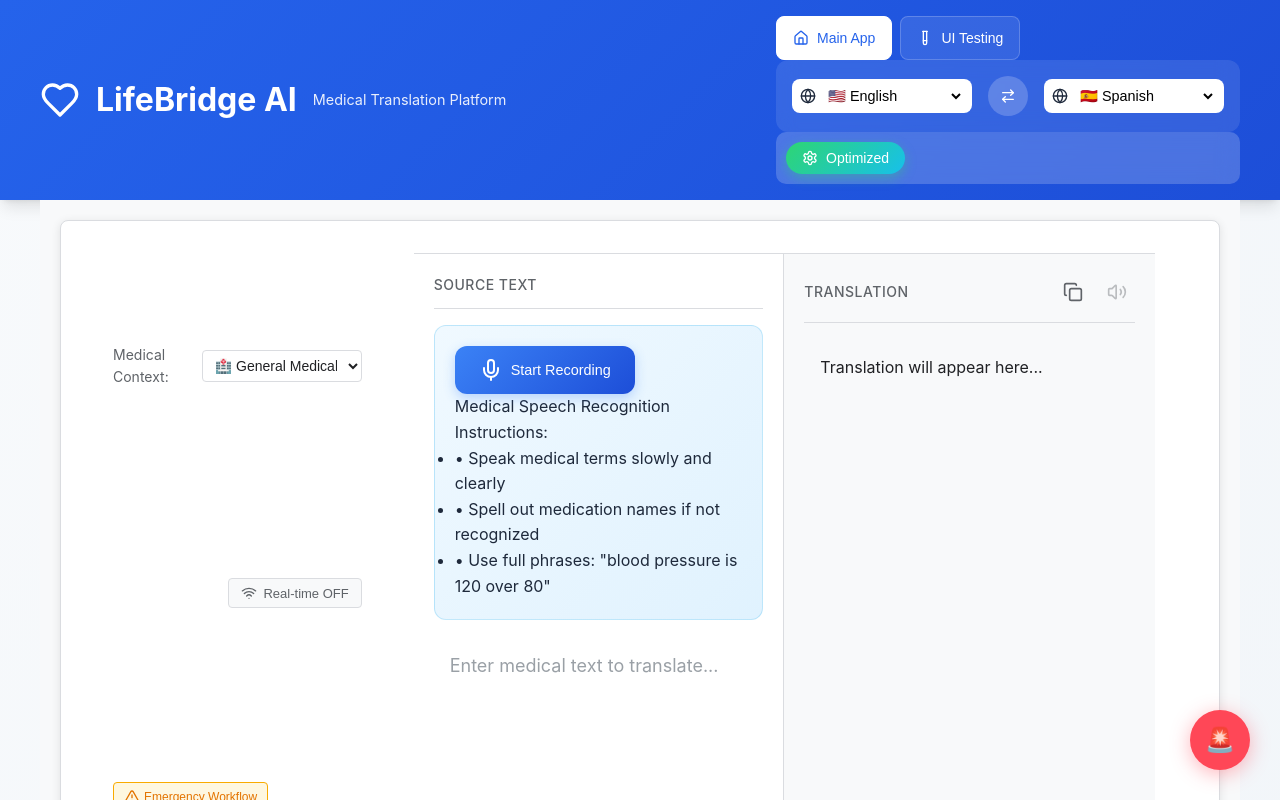
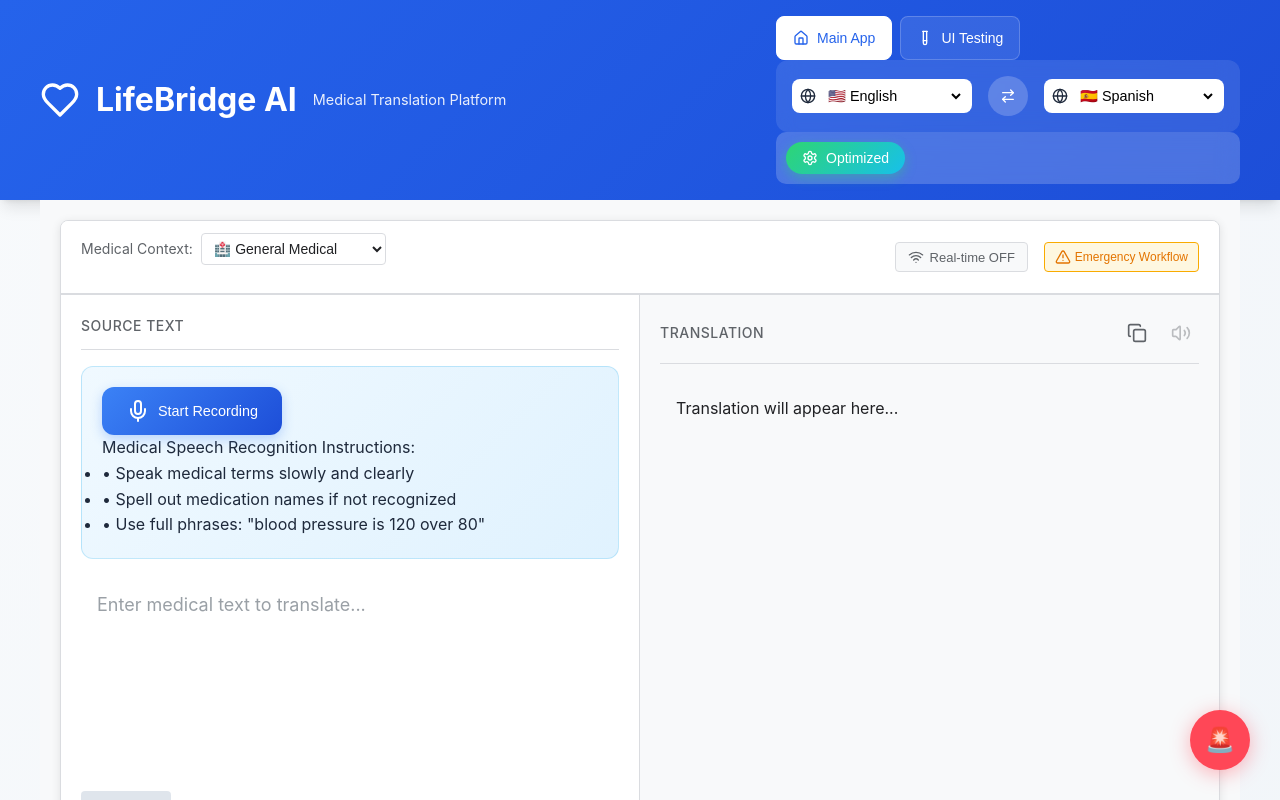
Before and after one commit to 20ns/LifeBridge, a React (Create React App) app in the folder frontend/: page / in a window 1280 px wide. Shown: the top 800 px of the page. Built offline with nearby package versions, Linux system fonts and the light colour scheme.

Commit message:
Fix CSS conflicts and add high specificity styles for translation interface

```diff
--- a/frontend/src/App.css
+++ b/frontend/src/App.css
@@ -146,18 +146,13 @@
   margin: 0;
 }
 
-/* Translation Interface */
+/* Translation Interface - Override global styles */
 .translation-container {
   margin-bottom: 3rem;
 }
 
-.translation-interface {
-  margin-bottom: 2rem;
-}
-
-.translation-card {
-  display: grid;
-  grid-template-columns: 1fr auto 1fr;
+/* Legacy translation card styles - now handled by component CSS */
+.legacy-translation-card {
   gap: 2rem;
   background: var(--white);
   border-radius: 16px;
--- a/frontend/src/components/MultiModalInterface.css
+++ b/frontend/src/components/MultiModalInterface.css
@@ -1,54 +1,30 @@
-/* Multi-Modal Interface Styles */
+/* Multi-Modal Interface Styles - Simplified */
 .multi-modal-interface {
-  position: relative;
-  width: 100%;
-  margin: 0;
-  background: transparent;
-  border-radius: 0;
-  box-shadow: none;
-  overflow: visible;
-  transition: all 0.3s ease;
+  width: 100% !important;
+  margin: 0 !important;
+  padding: 0 !important;
+  background: transparent !important;
+  border: none !important;
+  box-shadow: none !important;
+  overflow: visible !important;
 }
 
-/* Emergency mode styling */
-.multi-modal-interface.emergency-mode {
-  background: linear-gradient(135deg, #ff6b6b 0%, #ee5a24 100%);
-  animation: emergency-pulse 2s infinite;
-  border: 3px solid #ff4757;
-  color: #ffffff; /* Ensure white text for contrast */
+/* Hide all the complex headers and controls */
+.multi-modal-interface .interface-header,
+.multi-modal-interface .mode-selector,
+.multi-modal-interface .connection-status,
+.multi-modal-interface .interface-controls {
+  display: none !important;
 }
 
-.multi-modal-interface.emergency-mode .interface-header,
-.multi-modal-interface.emergency-mode .mode-selector,
-.multi-modal-interface.emergency-mode .interface-content {
-  background: rgba(0, 0, 0, 0.1); /* Dark overlay for better contrast */
-  color: #ffffff;
-}
-
-.multi-modal-interface.emergency-mode .mode-tab {
-  background: rgba(0, 0, 0, 0.6) !important; /* Dark background for visibility */
-  color: #ffffff !important;
-  border: 2px solid rgba(255, 255, 255, 0.3);
-}
-
-.multi-modal-interface.emergency-mode .mode-tab.active {
-  background: rgba(255, 255, 255, 0.9) !important;
-  color: #1a1a1a !important;
-}
-
-.multi-modal-interface.emergency-mode .connection-indicator,
-.multi-modal-interface.emergency-mode .performance-toggle,
-.multi-modal-interface.emergency-mode .emergency-toggle {
-  background: rgba(0, 0, 0, 0.6) !important;
-  color: #ffffff !important;
-}
-
-/* Emergency mode button overrides */
-.multi-modal-interface.emergency-mode button {
-  background: #ffffff !important;
-  color: #000000 !important;
-  border: 2px solid #333333 !important;
-  text-shadow: none !important;
+/* Make the content area take full space */
+.multi-modal-interface .interface-content {
+  width: 100% !important;
+  margin: 0 !important;
+  padding: 0 !important;
+  background: transparent !important;
+  border: none !important;
+  box-shadow: none !important;
 }
 
 .multi-modal-interface.emergency-mode button:hover {
--- a/frontend/src/components/TranslationInterface.css
+++ b/frontend/src/components/TranslationInterface.css
@@ -1,49 +1,49 @@
-/* Modern Translation Interface - Google Translate Style */
-.translation-interface {
-  max-width: 1200px;
-  margin: 0 auto;
-  padding: 20px;
-  font-family: 'Inter', -apple-system, BlinkMacSystemFont, 'Segoe UI', Roboto, sans-serif;
-  background: #f8f9fa;
-  min-height: calc(100vh - 200px);
+/* Modern Translation Interface - Google Translate Style - High Specificity */
+.translation-interface.translation-interface {
+  max-width: 1200px !important;
+  margin: 0 auto !important;
+  padding: 20px !important;
+  font-family: 'Inter', -apple-system, BlinkMacSystemFont, 'Segoe UI', Roboto, sans-serif !important;
+  background: #f8f9fa !important;
+  min-height: calc(100vh - 200px) !important;
 }
 
-.translation-card {
-  background: #ffffff;
-  border-radius: 8px;
-  box-shadow: 0 2px 10px rgba(0, 0, 0, 0.1);
-  overflow: hidden;
-  border: 1px solid #dadce0;
-  transition: all 0.2s ease;
+.translation-interface .translation-card {
+  background: #ffffff !important;
+  border-radius: 8px !important;
+  box-shadow: 0 2px 10px rgba(0, 0, 0, 0.1) !important;
+  overflow: hidden !important;
+  border: 1px solid #dadce0 !important;
+  transition: all 0.2s ease !important;
 }
 
-.translation-card:hover {
-  box-shadow: 0 4px 20px rgba(0, 0, 0, 0.15);
+.translation-interface .translation-card:hover {
+  box-shadow: 0 4px 20px rgba(0, 0, 0, 0.15) !important;
 }
 
 /* Main translation layout - simple 2-column like Google Translate */
-.translation-layout {
-  display: grid;
-  grid-template-columns: 1fr 1fr;
-  min-height: 400px;
-  border-top: 1px solid #dadce0;
+.translation-interface .translation-layout {
+  display: grid !important;
+  grid-template-columns: 1fr 1fr !important;
+  min-height: 400px !important;
+  border-top: 1px solid #dadce0 !important;
 }
 
-.input-section,
-.output-section {
-  display: flex;
-  flex-direction: column;
-  padding: 20px;
-  position: relative;
-  background: #ffffff;
+.translation-interface .input-section,
+.translation-interface .output-section {
+  display: flex !important;
+  flex-direction: column !important;
+  padding: 20px !important;
+  position: relative !important;
+  background: #ffffff !important;
 }
 
-.input-section {
-  border-right: 1px solid #dadce0;
+.translation-interface .input-section {
+  border-right: 1px solid #dadce0 !important;
 }
 
-.output-section {
-  background: #f8f9fa;
+.translation-interface .output-section {
+  background: #f8f9fa !important;
 }
 
 /* Section headers - Google Translate style */
```
